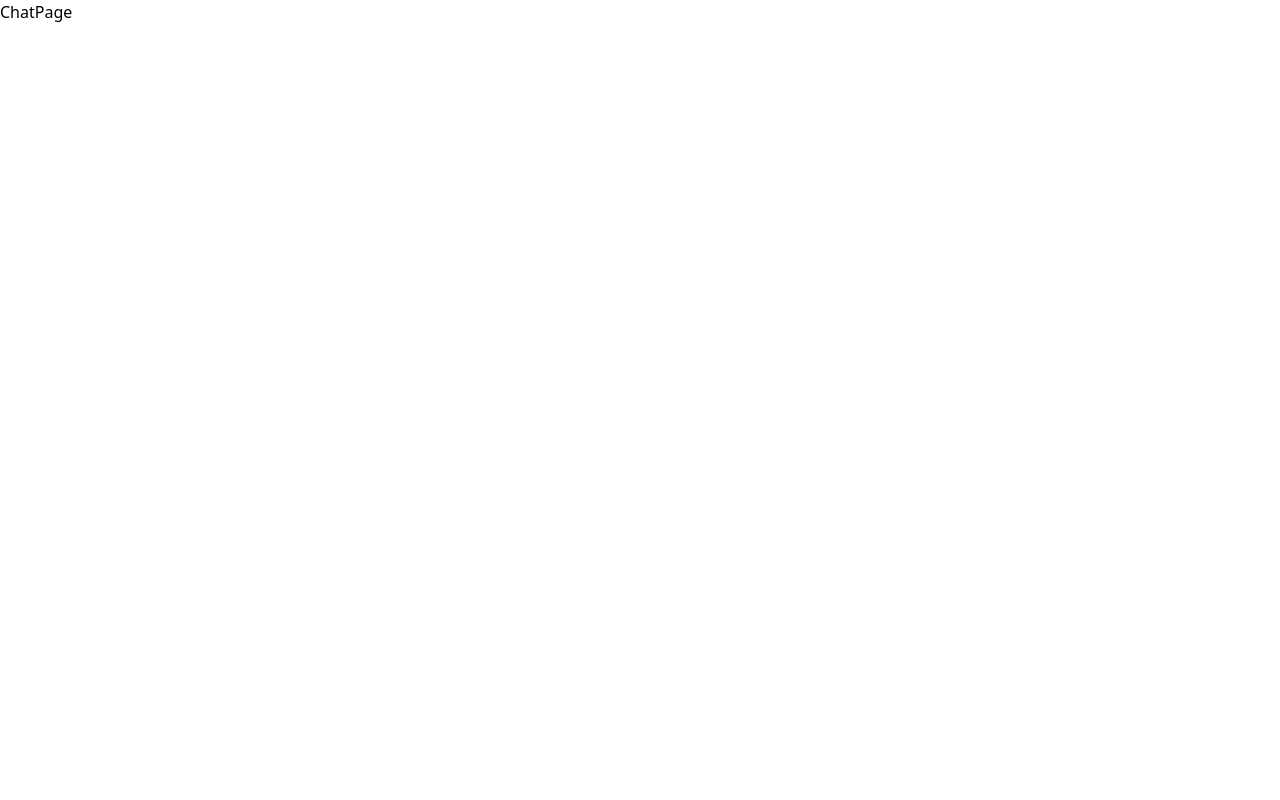
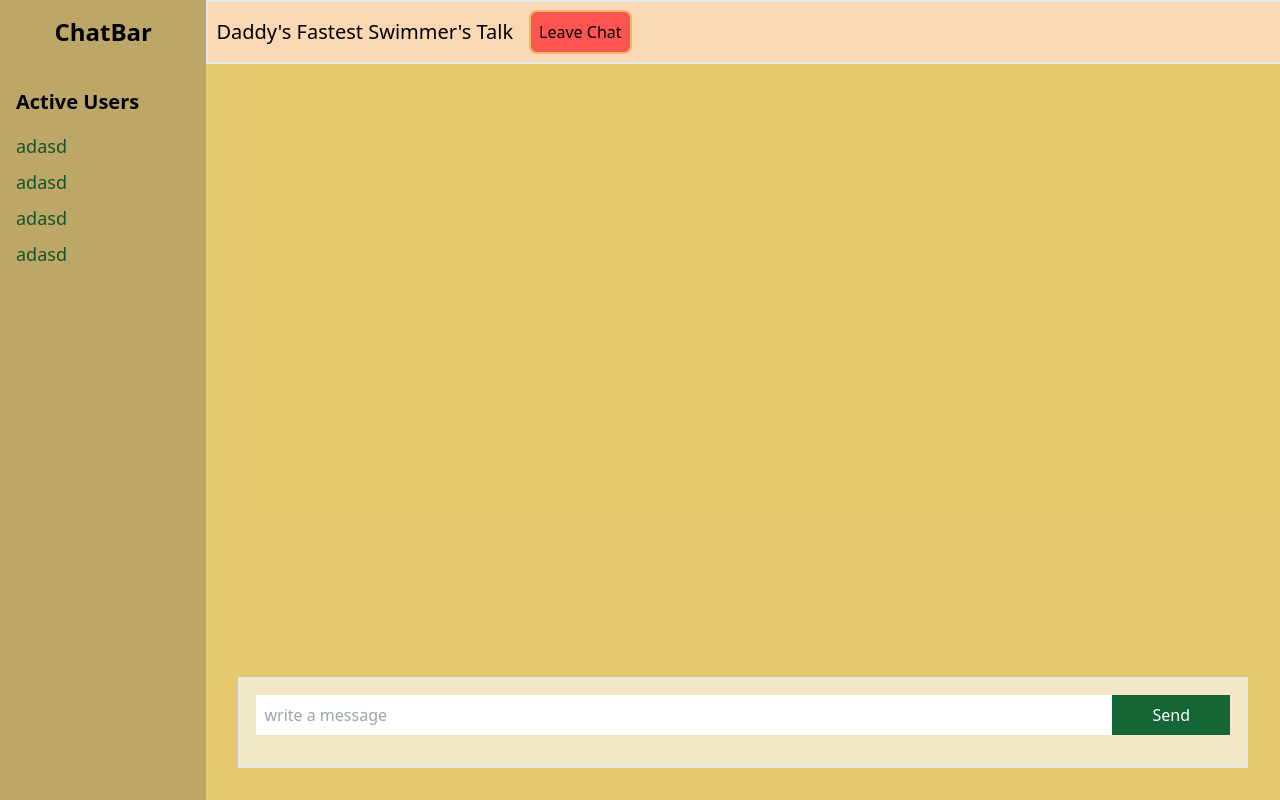
Before and after one commit to bishwas-10/socket.io-practice, a React (Create React App) app in the folder client/: page /chat in a window 1280 px wide. Built offline with nearby package versions, Linux system fonts and the light colour scheme.

Commit message:
design sakkyo hai ta

```diff
--- a/client/src/components/ChatBar.tsx
+++ b/client/src/components/ChatBar.tsx
@@ -2,7 +2,28 @@ import React from 'react'
 
 const ChatBar = () => {
   return (
-    <div>ChatBar</div>
+    <div className=" p-4 w-60 bg-[#bba666ee]">
+      <p className="text-center text-2xl  font-bold">ChatBar</p>
+      <div className="mt-10">
+      <p className=" text-xl  font-bold">Active Users</p>
+      <div className="flex flex-col mt-4">
+      <ul className="text-lg flex flex-col gap-2 text-green-900 font-medium">
+        <li>
+          adasd
+        </li>
+        <li>
+          adasd
+        </li>
+        <li>
+          adasd
+        </li>
+        <li>
+          adasd
+        </li>
+      </ul>
+      </div>
+      </div>
+    </div>
   )
 }
 
--- a/client/src/components/ChatBody.tsx
+++ b/client/src/components/ChatBody.tsx
@@ -2,7 +2,12 @@ import React from 'react'
 
 const ChatBody = () => {
   return (
-    <div>ChatBody</div>
+    <div className="">
+      <div className="px-2 fixed w-full h-16 flex flex-row gap-4 items-center border-2 bg-[#fcd9baee]">
+        <p className="text-xl capitalize">Daddy's fastest swimmer's talk</p>
+        <button type='button' className="p-2 border-2 rounded-lg bg-[#ff4b4bee] border-[#e5c564ee]">Leave Chat</button>
+      </div>
+    </div>
   )
 }
 
--- a/client/src/components/ChatFooter.tsx
+++ b/client/src/components/ChatFooter.tsx
@@ -2,7 +2,10 @@ import React from 'react'
 
 const ChatFooter = () => {
   return (
-    <div>ChatFooter</div>
+    <div className="bg-[#f4ebcfee] w-full flex flex-row ">
+      <input type="text" placeholder="write a message" className="w-full px-2" />
+      <button className="bg-green-800 px-10 py-2 text-white">Send</button>
+    </div>
   )
 }
 
--- a/client/src/components/ChatPage.tsx
+++ b/client/src/components/ChatPage.tsx
@@ -1,8 +1,17 @@
 import React from 'react'
+import ChatBar from './ChatBar'
+import ChatBody from './ChatBody'
+import ChatFooter from './ChatFooter'
 
 const ChatPage = () => {
   return (
-    <div>ChatPage</div>
+    <div className="flex flex-row w-screen min-h-screen bg-[#e5c564ee]">
+      <ChatBar/>
+      <div className="flex flex-col w-full">
+        <div className="h-[88%]   "><ChatBody/></div>
+        <div className="h-[12%]  m-8 border-2 bg-[#f4ebcfee] p-4"><ChatFooter/></div>
+      </div>
+    </div>
   )
 }
 
```
